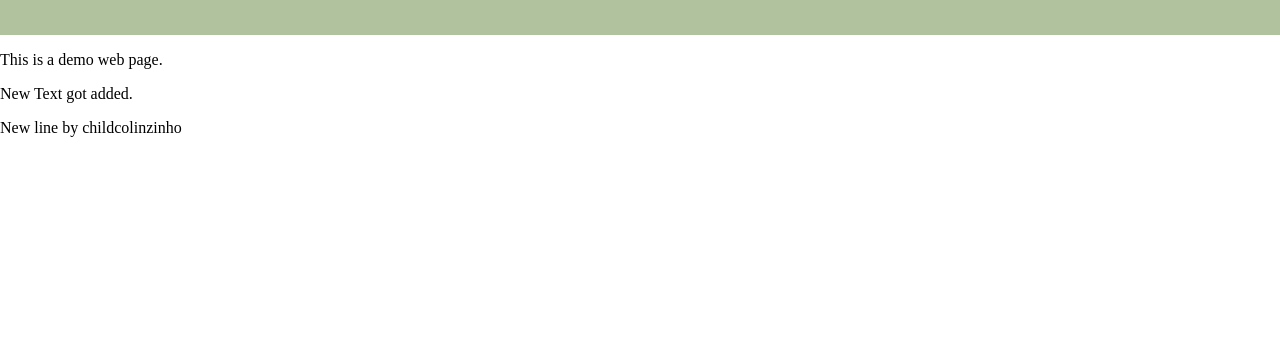
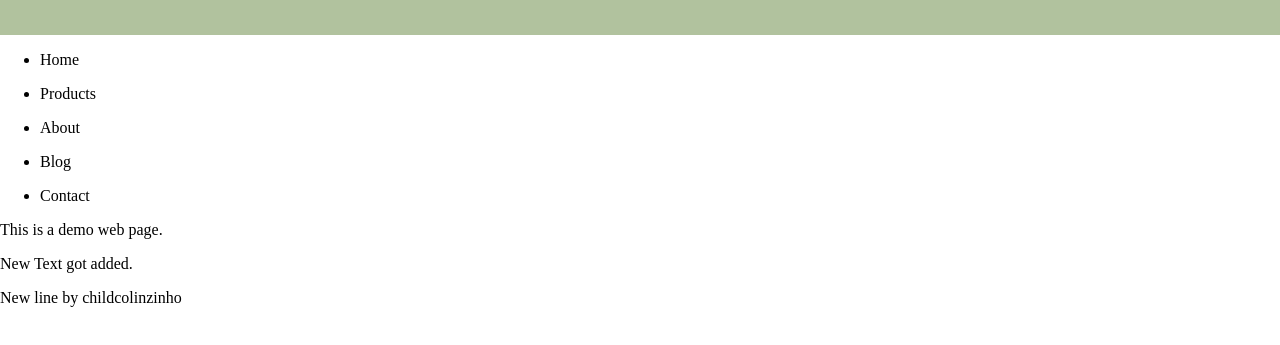
Before and after one commit to colinzinho/demo, a plain HTML site: page index.html in a window 1280 px wide. Shown: the part 77-422 px from the top of the page. Drawn offline with Linux system fonts and the light colour scheme.

Commit message:
Added page navigation to website.

```diff
--- a/index.html
+++ b/index.html
@@ -10,6 +10,13 @@
     <div class="wrapper title">
         <h1>Hello World!</h1>
     </div>
+    <ul>
+      <li><p>Home</p></li>
+      <li><p>Products</p></li>
+      <li><p>About</p></li>
+      <li><p>Blog</p></li>
+      <li><p>Contact</p></li>
+    </ul>
     <p>This is a demo web page.</p>
     <p>New Text got added.</p>
     <p>New line by childcolinzinho</p>
```
